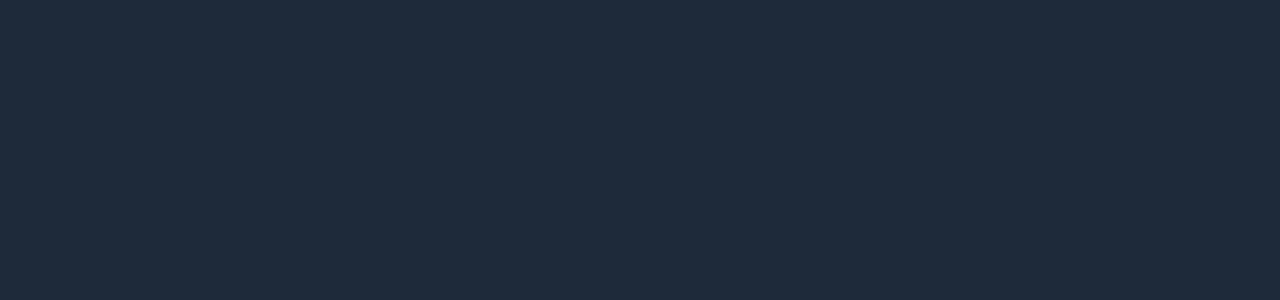
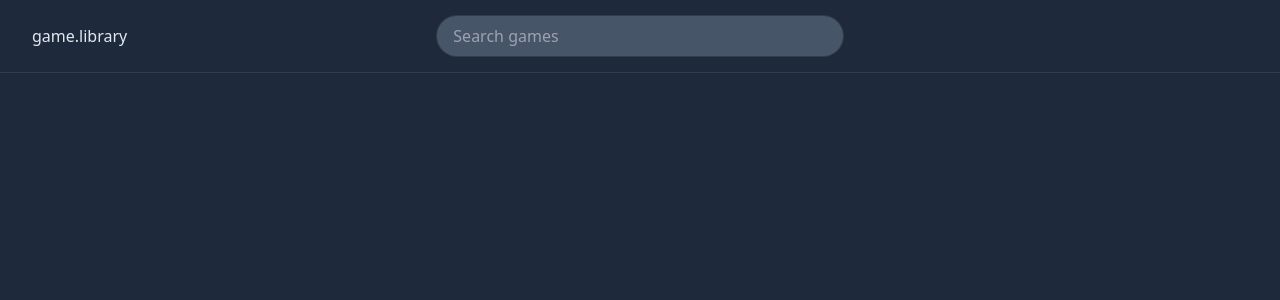
Before and after one commit to pwnrod/game-library, a React (Vite) app: page / in a window 1280 px wide. Shown: the top 300 px of the page. Built offline with nearby package versions, Linux system fonts and the light colour scheme.

Commit message:
get started with Header component

```diff
--- a/package.json
+++ b/package.json
@@ -19,6 +19,7 @@
     "@vitejs/plugin-react": "^4.2.1",
     "autoprefixer": "^10.4.17",
     "eslint": "^8.55.0",
+    "eslint-config-prettier": "^9.1.0",
     "eslint-plugin-react": "^7.33.2",
     "eslint-plugin-react-hooks": "^4.6.0",
     "eslint-plugin-react-refresh": "^0.4.5",
--- a/src/App.jsx
+++ b/src/App.jsx
@@ -1,10 +1,8 @@
+import Header from "./components/Header";
+
 function App() {
     return (
-        <header className="bg-slate-800">
-            <div className="max-w-8xl mx-auto">
-                <div className="py-4 lg:px-8 mx-4 lg:mx-0"></div>
-            </div>
-        </header>
+        <Header />
     )
 }
 
--- /dev/null
+++ b/src/components/Header.jsx
@@ -0,0 +1,18 @@
+export default function Header() {
+    return (
+        <header className='bg-slate-800'>
+            <div className='max-w-7xl mx-auto'>
+                <div className='py-4 lg:px-8 mx-4 lg:mx-0 grid grid-cols-3 items-center border-b border-slate-300/10'>
+                    <div>
+                        <span className='text-slate-200'>game.library</span>
+                    </div>
+                    <input
+                        className='h-10 rounded-full ring-1 ring-slate-300/10 bg-slate-600 px-4
+                        mx-auto place-self-center w-full hover:bg-slate-50 focus:bg-slate-50 focus:outline-none'
+                        placeholder='Search games'
+                    />
+                </div>
+            </div>
+        </header>
+    );
+}
```
Also changed, not shown: 1 other file (tests, documents, lock files or other folders).
